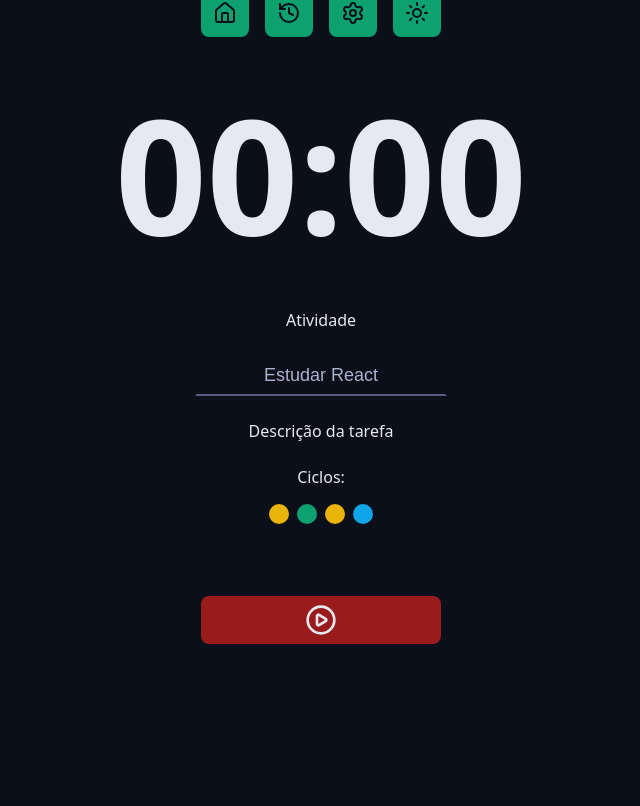
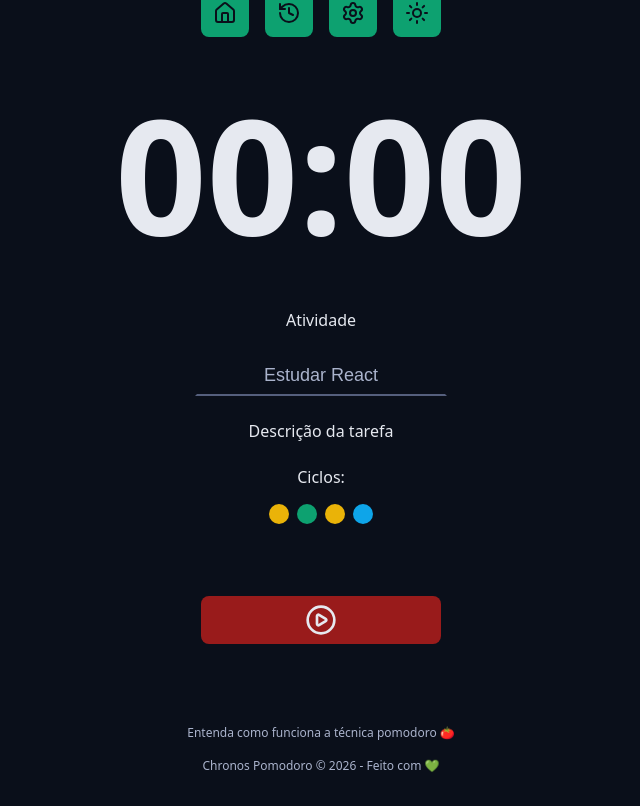
Before and after one commit to alexalins/chronos-pomodoro, a React (Vite) app: page / in a window 1280 px wide. Shown: the part 264-1070 px from the top of the page, without its empty margins (319-959 px from the left). Before the commit the page ends 988 px from the top, so only its background shows below. Built offline with nearby package versions, Linux system fonts and the light colour scheme.

Commit message:
feat: criando layout do footer

```diff
--- a/src/App.tsx
+++ b/src/App.tsx
@@ -8,6 +8,7 @@
 import { Cycles } from './components/Cycles';
 import { DefaultButton } from './components/DefaultButton';
 import { PlayCircleIcon } from 'lucide-react';
+import { Footer } from './components/Footer';
 
 export default function App() {
   return (
@@ -44,6 +45,9 @@
           </div>
         </form>
       </Container>
+      <Container>
+        <Footer />
+      </Container>
     </>
   );
 }
--- /dev/null
+++ b/src/components/Footer/index.tsx
@@ -0,0 +1,10 @@
+import styles from './styles.module.css';
+
+export function Footer() {
+  return (
+    <footer className={styles.footer}>
+      <a href=''>Entenda como funciona a técnica pomodoro 🍅</a>
+      <a href=''>Chronos Pomodoro &copy; {new Date().getFullYear()} - Feito com 💚</a>
+    </footer>
+  );
+}
--- /dev/null
+++ b/src/components/Footer/styles.module.css
@@ -0,0 +1,18 @@
+.footer {
+  display: flex;
+  flex-direction: column;
+  align-items: center;
+  justify-content: center;
+  font-size: 1.2rem;
+  gap: 1.6rem;
+}
+
+.footer a {
+  color: var(--text-muted);
+  text-decoration: none;
+}
+
+.footer a:hover {
+  color: var(--text-muted);
+  text-decoration: underline;
+}
```
